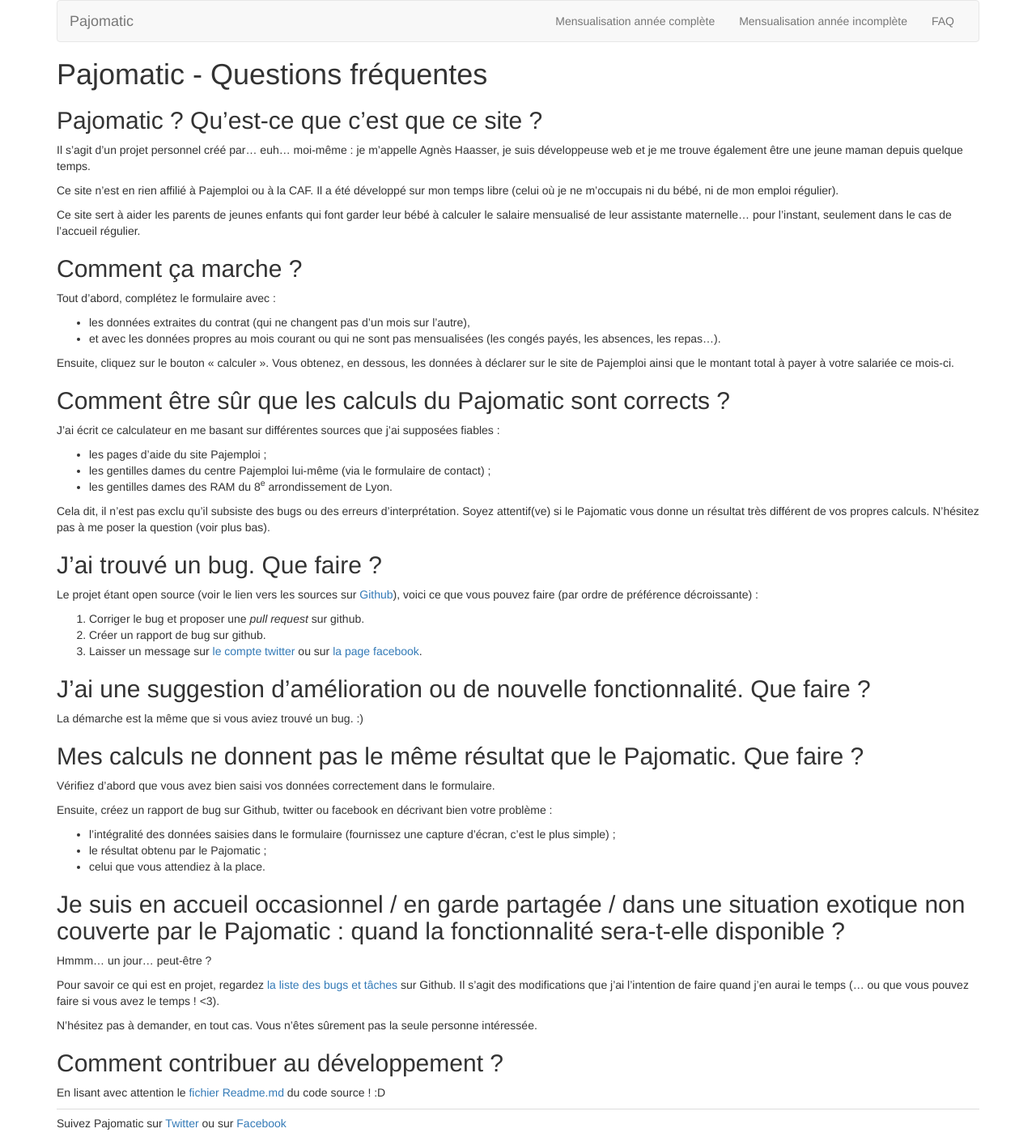
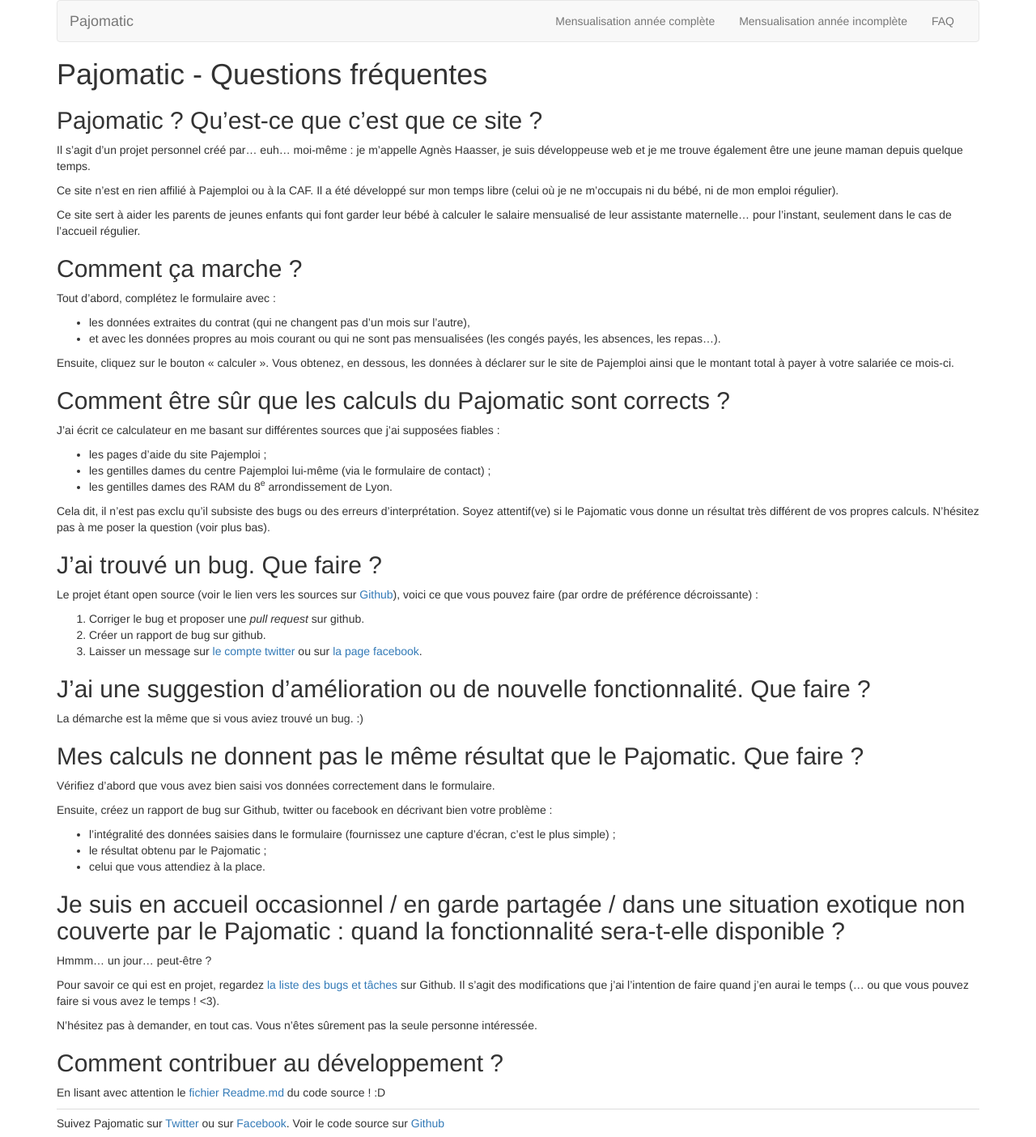
Before and after one commit to tut-tuuut/pajomatic, a Jekyll site: the page built from faq.md, in a window 1280 px wide. Shown: the whole page at 81% size. Built offline with Jekyll 4.4.1, drawn with Linux system fonts in a browser that asks for light colours; part of the change alters nothing that is shown.

Commit message:
Mod: utilisation des URL de la config

```diff
--- a/_config.yml
+++ b/_config.yml
@@ -8,7 +8,7 @@ baseurl: "/pajomatic/" # the subpath of your site, e.g. /blog/
 url: "http://tut-tuuut.github.io" # the base hostname & protocol for your site
 twitter_username: pajomatic
 facebook_url: https://www.facebook.com/pajomaticfr
-github_url:  https://github.com/tut-tuuut/pajomatic/
+github_url:  https://github.com/tut-tuuut/pajomatic
 
 # Build settings
 markdown: kramdown
--- a/_includes/footer.html
+++ b/_includes/footer.html
@@ -1,7 +1,8 @@
 
 <footer class="hidden-print">
     Suivez Pajomatic sur
-    <a href="https://twitter.com/pajomatic">Twitter</a>
+    <a href="https://twitter.com/{{ site.twitter_username }}">Twitter</a>
     ou sur
-    <a href="https://www.facebook.com/pajomaticfr">Facebook</a>
+    <a href="{{ site.facebook_url }}">Facebook</a>.
+    Voir le code source sur <a href="{{ site.github_url }}">Github</a>
 </footer>
--- a/faq.md
+++ b/faq.md
@@ -34,11 +34,11 @@ Cela dit, il n'est pas exclu qu'il subsiste des bugs ou des erreurs d'interprét
 
 ## J'ai trouvé un bug. Que faire ?
 
-Le projet étant open source (voir le lien vers les sources sur [Github](https://github.com/tut-tuuut/pajomatic)), voici ce que vous pouvez faire (par ordre de préférence décroissante) :
+Le projet étant open source (voir le lien vers les sources sur [Github]({{site.github_url}})), voici ce que vous pouvez faire (par ordre de préférence décroissante) :
 
 1. Corriger le bug et proposer une _pull request_ sur github.
 2. Créer un rapport de bug sur github.
-3. Laisser un message sur [le compte twitter](https://twitter.com/pajomatic) ou sur [la page facebook](https://www.facebook.com/pajomaticfr).
+3. Laisser un message sur [le compte twitter](https://twitter.com/{{site.twitter_username}}) ou sur [la page facebook]({{site.facebook_url}}).
 
 ## J'ai une suggestion d'amélioration ou de nouvelle fonctionnalité. Que faire ?
 
@@ -58,11 +58,11 @@ Ensuite, créez un rapport de bug sur Github, twitter ou facebook en décrivant
 
 Hmmm… un jour… peut-être ?
 
-Pour savoir ce qui est en projet, regardez [la liste des bugs et tâches](https://github.com/tut-tuuut/pajomatic/issues) sur Github. Il s'agit des modifications que j'ai l'intention de faire quand j'en aurai le temps (… ou que vous pouvez faire si vous avez le temps ! <3).
+Pour savoir ce qui est en projet, regardez [la liste des bugs et tâches]({{site.github_url}}/issues) sur Github. Il s'agit des modifications que j'ai l'intention de faire quand j'en aurai le temps (… ou que vous pouvez faire si vous avez le temps ! <3).
 
 N'hésitez pas à demander, en tout cas. Vous n'êtes sûrement pas la seule personne intéressée.
 
 
 ## Comment contribuer au développement ?
 
-En lisant avec attention le [fichier Readme.md](https://github.com/tut-tuuut/pajomatic#readme) du code source ! :D
+En lisant avec attention le [fichier Readme.md]({{site.github_url}}#readme) du code source ! :D
```
